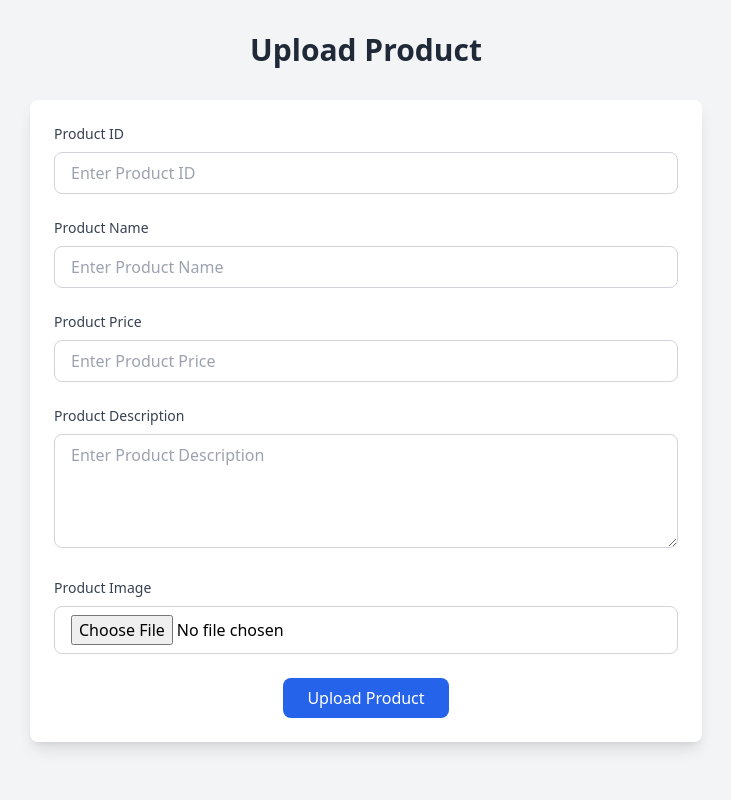
After one commit to wolfgang-99/meyle_site, a Flask app: page /admin/upload in a window 1280 px wide. The commit adds this page. Shown: the whole page, without its empty margins (274-1005 px from the left). Run offline with Flask 3, Linux system fonts and the light colour scheme; parts of the project's set-up code (start-up, migrations or seed data) failed here and were passed over; some libraries are stand-ins or nearby versions.

Commit message:
product upload and listing

```diff
--- a/main.py
+++ b/main.py
@@ -5,9 +5,9 @@ import os
 from dotenv import load_dotenv
 from pymongo.mongo_client import MongoClient
 from pymongo.server_api import ServerApi
-from flask import Flask, render_template, request, redirect, url_for, session, flash, jsonify, make_response
+from flask import Flask, render_template, request, redirect, url_for, session, flash, jsonify, make_response, Response
 from server import authenticate_user, create_user_account, generate_password, update_login_collection, \
-    update_withdrawal_collection, delete_user_account, get_product
+    update_withdrawal_collection, delete_user_account, get_product, retrieve_image, validate_product_image
 from translate import Translator
 import json
 from email_module import email_admin, email_user
@@ -27,12 +27,19 @@ app.permanent_session_lifetime = timedelta(hours=3)
 # # Configure Flask-Caching
 # cache = Cache(app, config={'CACHE_TYPE': 'SimpleCache'})  # Use in-memory caching
 
+# mongodb setup
 MONGODB_URL = os.getenv("MONGODB_URL")
+# Establish a connection to MongoDB
+client = MongoClient(MONGODB_URL)
+db = client['meyleDB']
 
 # Configure logging
 logging.basicConfig(level=logging.DEBUG, stream=sys.stdout)
 logger = logging.getLogger(__name__)
 
+
+
+# ---------------- test mongodb connection ----------------------------------------
 @app.route('/test-mongodb')
 def test_mongodb():
     try:
@@ -48,8 +55,8 @@ def test_mongodb():
         return jsonify({"status": "error", "message": str(e)}), 500
 
 
+#  ------------------- language handling ------------------------------------------
 # Function to translate text with caching
-# @cache.memoize(timeout=3600)  # Cache translations for 1 hour
 @cached(ttl=10800)  # Cache for 3 hour
 async def translate_text(text, dest_language):
     try:
@@ -69,6 +76,14 @@ async def clear_cache():
     await Cache().clear()
     return "Cache cleared successfully!", 200
 
+
+@app.route('/set_language/<language>')
+def set_language(language):
+    response = make_response(redirect(url_for("Home")))
+    response.set_cookie('user_lang', language)
+    return response
+
+
 @app.route('/')
 async def Home():
     # Get user's selected language from cookies (default to English)
@@ -83,13 +98,6 @@ async def Home():
     # Use asyncio.to_thread to run render_template in a separate thread
     rendered_template = await asyncio.to_thread(render_template, 'index.html', user_lang=user_lang, **translated_text)
     return rendered_template
-
-
-@app.route('/set_language/<language>')
-def set_language(language):
-    response = make_response(redirect(url_for("Home")))
-    response.set_cookie('user_lang', language)
-    return response
 
 
 # ------------------------ login  section ---------------------------------
@@ -198,14 +206,13 @@ async def submit_signup_details():
         return "Signup Failed", 400
 
 
-# ---------------------- other section -------------------------------------
 @app.route("/logout")
 def logout():
     session.pop("username", None)
     flash('you have logged out', 'info')
     return redirect(url_for("Home"))
 
-
+# ---------------------- product  section -------------------------------------
 @app.route('/cart')
 def view_cart():
     cart = session.get('cart', [])  # Use get() to handle the case when 'cart' is not in the session
@@ -216,21 +223,55 @@ def view_cart():
     )
     return render_template('cart.html', products=product_in_cart, total_price=total_price)
 
+@app.route('/image/<filename>')
+def get_image(filename):
+    get_image = retrieve_image(filename)
 
-@app.route('/items')
-def show_items():
-    # Establish a connection to MongoDB
-    client = MongoClient(MONGODB_URL)
-    db = client['E_coms_logic']
+    if get_image:
+        # Return the image data as a binary response
+        return Response(get_image['retrieved_image'], content_type=get_image['format'])
 
-    # Create a collection to store images
+
+@app.route('/products')
+def show_products():
     image_collection = db['images']
 
     # Retrieve a list of image documents from MongoDB
     product_documents = image_collection.find()
 
-    # Render an HTML template with image tags for each retrieved image
-    return render_template('item.html', product_documents=product_documents)
+    # Render an HTML template with products
+    return render_template('products.html', products=product_documents)
+
+
+@app.route('/admin/upload_product', methods=['POST'])
+def upload_product():
+    if request.method == 'POST':
+        if 'product_image' in request.files:
+            product_name = request.form.get('product_name')
+            product_id = request.form.get('product_id')
+            product_price = request.form.get('product_price')
+            product_description = request.form.get('product_description')
+            uploaded_image = request.files['product_image']
+
+            product_details = { 'product_id': product_id,
+                                'product_name': product_name,
+                               'product_price': product_price,
+                               'product_description': product_description
+                               }
+
+            result = validate_product_image(uploaded_image, product_details=product_details)
+            if result == True:
+                return f'Image Uploaded and Processed Successfully.'
+            else:
+                return 'Invalid Image Format. Allowed formats are: jpg, jpeg, png'
+        else:
+            return 'No Image Uploaded'
+
+
+# ------------- admin section -------------------------------
+@app.route("/admin/upload")
+def admin_upload():
+    return render_template("upload_product.html")
 
 
 # -------------------------------  unused ---------------------------------------------
--- a/server.py
+++ b/server.py
@@ -118,9 +118,6 @@ def delete_user_account(userID):
 
 # ---------- all about products images --------------------------------------------
 def upload_img_to_mongodb(image_file_path, image_format, product_details):
-    # Establish a connection to MongoDB
-    client = MongoClient(MONGODB_URL)
-    db = client['E_coms_logic']
 
     # Create a collection to store images
     image_collection = db['images']
@@ -153,10 +150,8 @@ def upload_img_to_mongodb(image_file_path, image_format, product_details):
     # Insert the image document into MongoDB
     image_collection.insert_one(image_document)
 
-    client.close()
-
     # delete the upload file
-    os.remove(UPLOAD_FOLDER)
+    os.remove(image_file_path)
     return True
 
 
@@ -165,7 +160,7 @@ def validate_product_image(uploaded_image, product_details):
     print(image_format)
 
     # Check if the file is an allowed image format (e.g., JPEG, PNG)
-    allowed_extensions = {'jpg', 'jpeg', 'png', 'gif'}
+    allowed_extensions = {'jpg', 'jpeg', 'png'}
     if '.' in uploaded_image.filename and \
             uploaded_image.filename.rsplit('.', 1)[1].lower() in allowed_extensions:
         print(f'this the file name {uploaded_image.filename} ')
--- a/templates/cart.html
+++ b/templates/cart.html
@@ -55,7 +55,7 @@
     <!-- Continue Shopping Button -->
     <div class="mt-8 text-center">
       <a
-        href="{{ url_for('show_items') }}"
+        href="{{ url_for('show_products') }}"
         class="inline-block bg-blue-600 text-white py-2 px-6 rounded-lg hover:bg-blue-700 transition duration-300"
       >
         Continue Shopping
--- /dev/null
+++ b/templates/upload_product.html
@@ -0,0 +1,98 @@
+<!DOCTYPE html>
+<html lang="en">
+<head>
+  <meta charset="UTF-8">
+  <meta name="viewport" content="width=device-width, initial-scale=1.0">
+  <title>Admin - Upload Product</title>
+  <script src="https://cdn.tailwindcss.com"></script>
+</head>
+<body class="bg-gray-100 font-sans">
+
+  <!-- Container -->
+  <div class="container mx-auto px-4 py-8">
+    <!-- Heading -->
+    <h1 class="text-3xl font-bold text-center text-gray-800 mb-8">Upload Product</h1>
+
+    <!-- Product Upload Form -->
+    <div class="bg-white rounded-lg shadow-lg p-6 max-w-2xl mx-auto">
+      <form action="/admin/upload_product" method="POST" enctype="multipart/form-data">
+        <!-- Product ID -->
+        <div class="mb-6">
+          <label for="product_id" class="block text-sm font-medium text-gray-700 mb-2">Product ID</label>
+          <input
+            type="text"
+            id="product_id"
+            name="product_id"
+            placeholder="Enter Product ID"
+            class="w-full px-4 py-2 border border-gray-300 rounded-lg focus:outline-none focus:ring-2 focus:ring-blue-500"
+            required
+          />
+        </div>
+
+        <!-- Product Name -->
+        <div class="mb-6">
+          <label for="product_name" class="block text-sm font-medium text-gray-700 mb-2">Product Name</label>
+          <input
+            type="text"
+            id="product_name"
+            name="product_name"
+            placeholder="Enter Product Name"
+            class="w-full px-4 py-2 border border-gray-300 rounded-lg focus:outline-none focus:ring-2 focus:ring-blue-500"
+            required
+          />
+        </div>
+
+        <!-- Product Price -->
+        <div class="mb-6">
+          <label for="product_price" class="block text-sm font-medium text-gray-700 mb-2">Product Price</label>
+          <input
+            type="number"
+            id="product_price"
+            name="product_price"
+            placeholder="Enter Product Price"
+            class="w-full px-4 py-2 border border-gray-300 rounded-lg focus:outline-none focus:ring-2 focus:ring-blue-500"
+            required
+          />
+        </div>
+
+        <!-- Product Description -->
+        <div class="mb-6">
+          <label for="product_description" class="block text-sm font-medium text-gray-700 mb-2">Product Description</label>
+          <textarea
+            id="product_description"
+            name="product_description"
+            placeholder="Enter Product Description"
+            rows="4"
+            class="w-full px-4 py-2 border border-gray-300 rounded-lg focus:outline-none focus:ring-2 focus:ring-blue-500"
+            required
+          ></textarea>
+        </div>
+
+        <!-- Product Image Upload -->
+        <div class="mb-6">
+          <label for="product_image" class="block text-sm font-medium text-gray-700 mb-2">Product Image</label>
+          <input
+            type="file"
+            id="product_image"
+            name="product_image"
+            accept="image/*"
+            class="w-full px-4 py-2 border border-gray-300 rounded-lg focus:outline-none focus:ring-2 focus:ring-blue-500"
+            required
+          />
+        </div>
+
+        <!-- Submit Button -->
+        <div class="text-center">
+          <button
+            type="submit"
+            class="bg-blue-600 text-white py-2 px-6 rounded-lg hover:bg-blue-700 transition duration-300"
+          >
+            Upload Product
+          </button>
+        </div>
+      </form>
+    </div>
+  </div>
+
+</body>
+</html>
```
Also changed, not shown: templates/products.html (added, +52 -0 lines).
